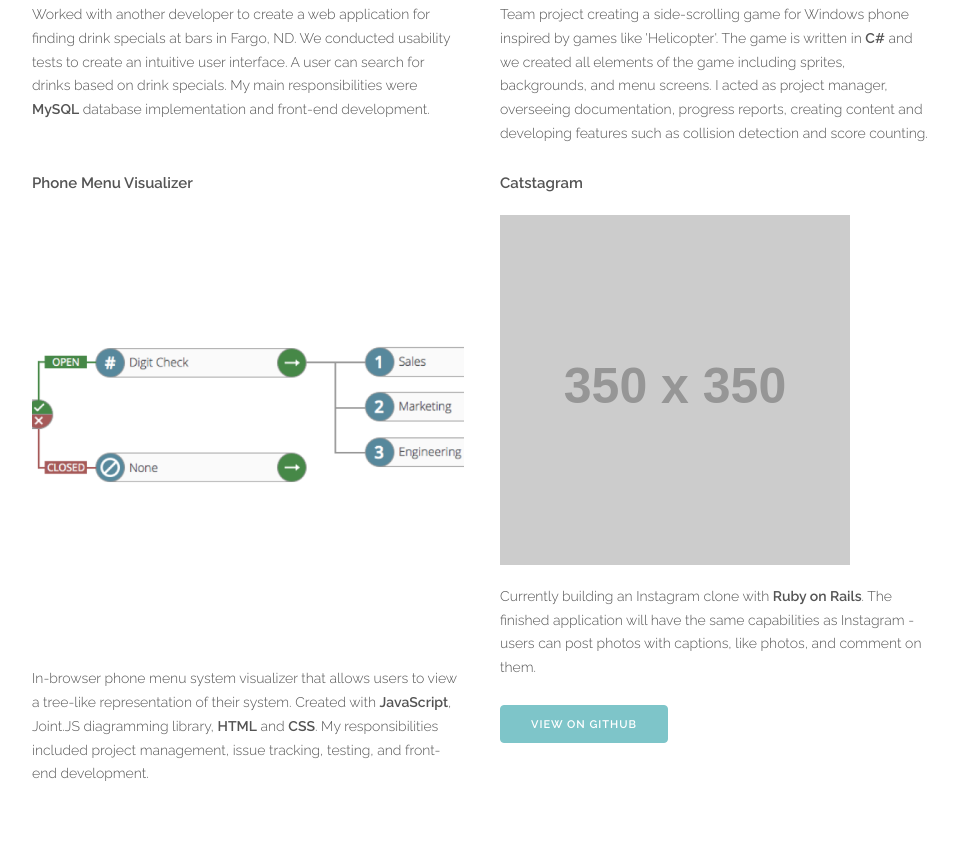
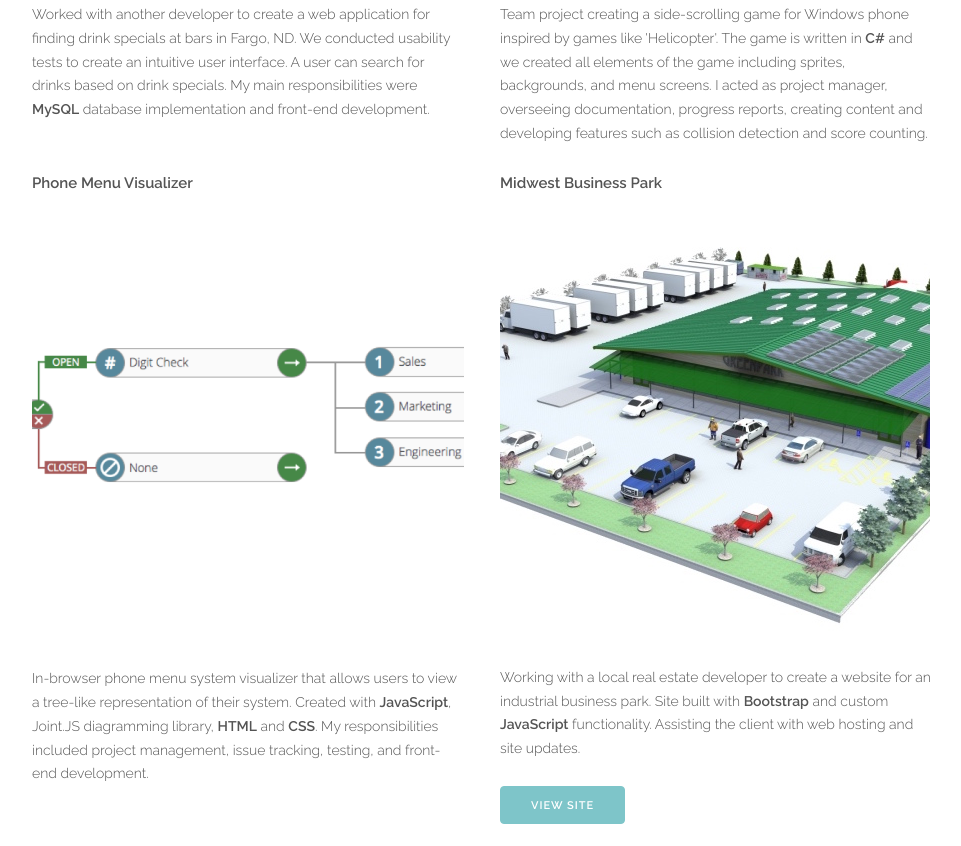
Before and after one commit to pearlberry/pearlberry.github.io, a plain HTML site: page index.html in a window 1280 px wide. Shown: the part 1874-2720 px from the top of the page, without its empty margins (158-1119 px from the left). Drawn offline with nearby package versions, Linux system fonts and the light colour scheme; placeholder pictures from the web are drawn by us.

Commit message:
Updated projects section
Added latest project and updated image

```diff
--- a/index.html
+++ b/index.html
@@ -133,10 +133,10 @@
                 <p>In-browser phone menu system visualizer that allows users to view a tree-like representation of their system. Created with <strong>JavaScript</strong>, Joint.JS diagramming library, <strong>HTML</strong> and <strong>CSS</strong>. My responsibilities included project management, issue tracking, testing, and front-end development.</p>
         </div>
         <div class="six columns">
-	       <h6>Catstagram</h6>
-	           <h5><img class="u-img-responsive" src='http://placehold.it/350x350'></h5>
-                <p>Currently building an Instagram clone with <strong>Ruby on Rails</strong>. The finished application will have the same capabilities as Instagram - users can post photos with captions, like photos, and comment on them.</p>
-            <p><a class="button button-primary" href="https://github.com/pearlberry/catstagram" target="_blank">View on Github</a></p>
+	       <h6>Midwest Business Park</h6>
+	           <h5><img class="u-img-responsive" src='images/mwbuspark.jpg'></h5>
+                <p>Working with a local real estate developer to create a website for an industrial business park. Site built with <strong>Bootstrap</strong> and custom <strong>JavaScript</strong> functionality. Assisting the client with web hosting and site updates.</p>
+            <p><a class="button button-primary" href="http://midwestbusinesspark.com" target="_blank">View Site</a></p>
         </div>
         </div>
     </div>
```
Also changed, not shown: images/mwbuspark.jpg (added).
